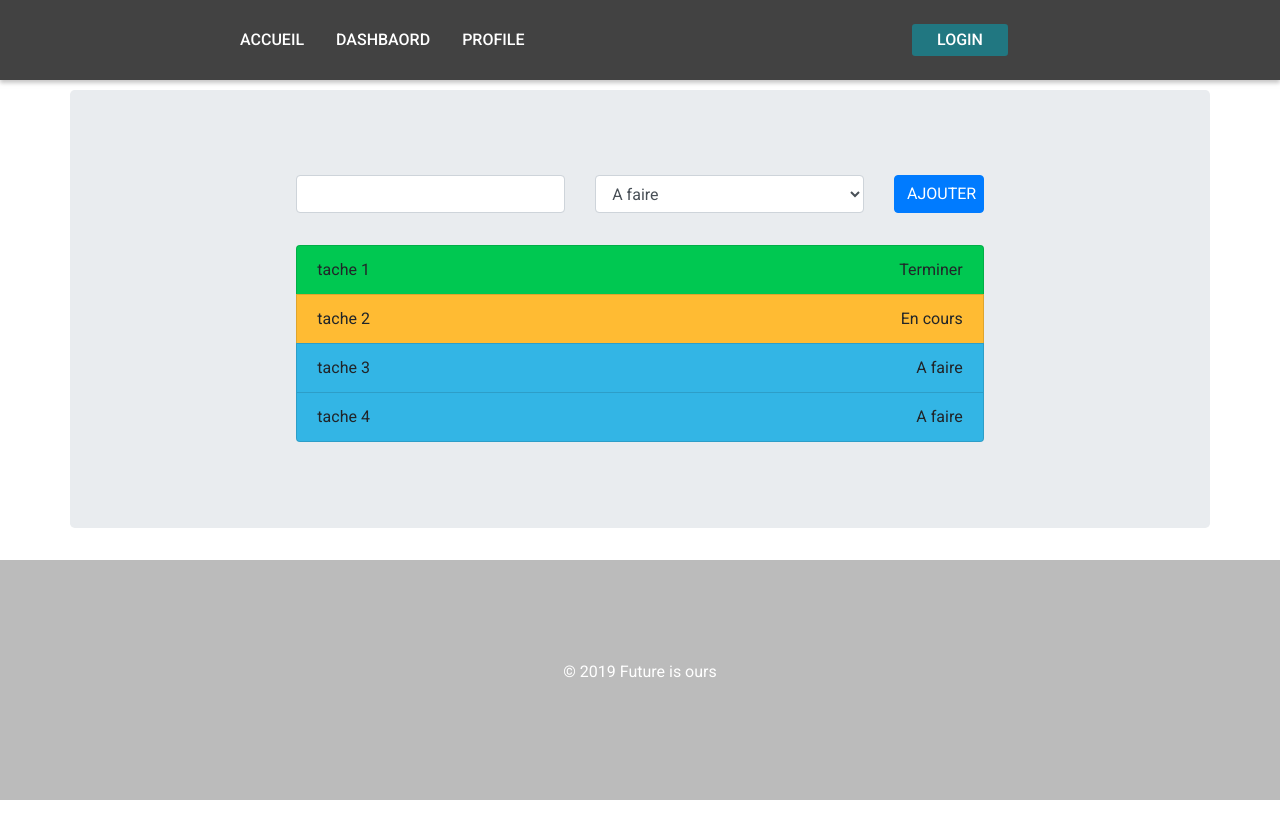
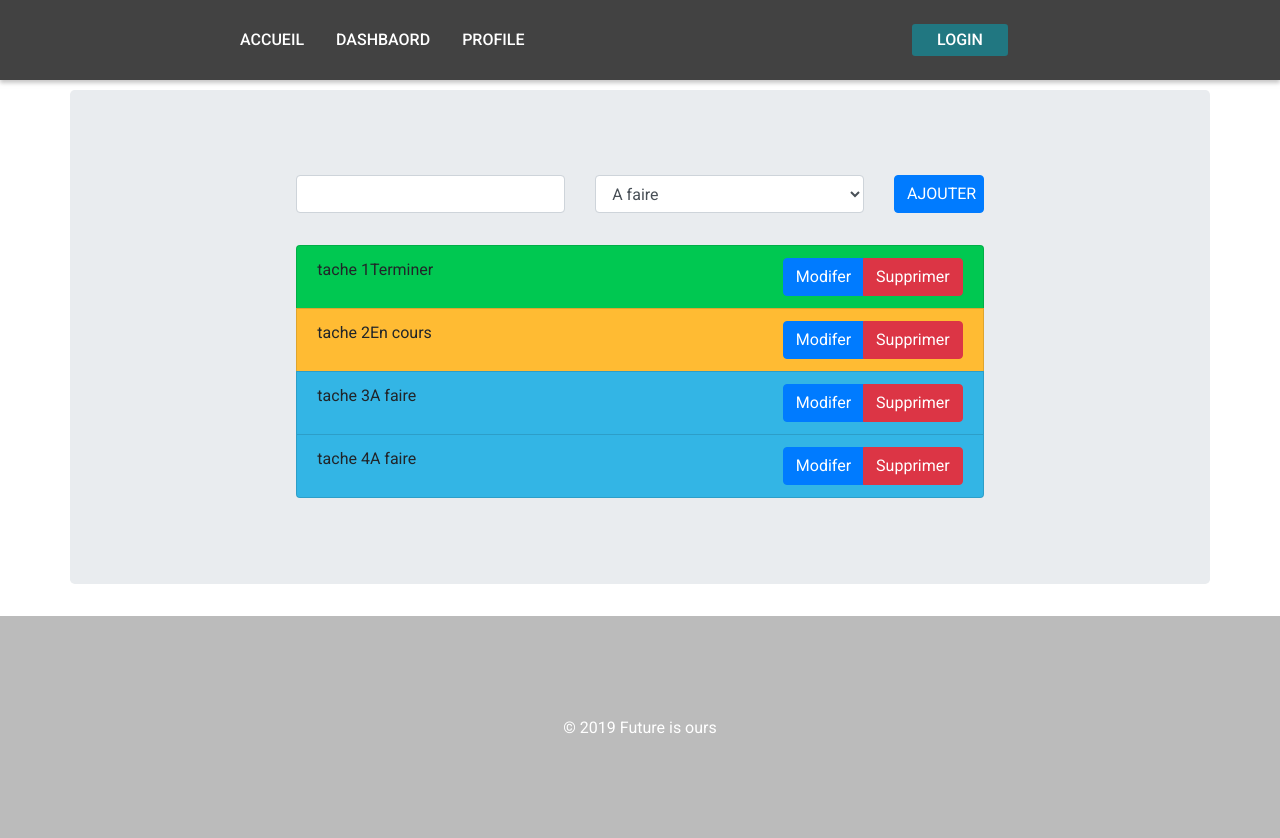
Before and after one commit to genieouz/edacy_c8_frontend, an Angular app: page /tache in a window 1280 px wide. Shown: the top 838 px of the page. Before the commit the page ends 800 px from the top, so only its background shows below. Built offline with nearby package versions, Linux system fonts and the light colour scheme.

Commit message:
edit-tache component

```diff
--- /dev/null
+++ b/src/app/componenent/tache/component/edit-tache/edit-tache.component.html
@@ -0,0 +1,3 @@
+<div class="col-sm-8 offset-sm-2 jumbotron">
+  <app-form-tache [tache]="tache"></app-form-tache>
+</div>
--- a/src/app/componenent/tache/component/form-tache/form-tache.component.html
+++ b/src/app/componenent/tache/component/form-tache/form-tache.component.html
@@ -11,7 +11,9 @@
       </select>
     </div>
     <div class="col-sm-2">
-      <button class="btn btn-primary btn-block">AJOUTER</button>
+      <button class="btn btn-primary btn-block">
+        {{ tache ? "MODIFIER" : "AJOUTER" }}
+      </button>
     </div>
   </div>
 </form>
--- a/src/app/componenent/tache/component/form-tache/form-tache.component.ts
+++ b/src/app/componenent/tache/component/form-tache/form-tache.component.ts
@@ -1,5 +1,5 @@
 import { TacheService } from "./../../service/tache.service";
-import { Component, OnInit } from "@angular/core";
+import { Component, OnInit, Input } from "@angular/core";
 import { FormGroup, FormControl, Validators } from "@angular/forms";
 
 @Component({
@@ -8,6 +8,7 @@ import { FormGroup, FormControl, Validators } from "@angular/forms";
   styleUrls: ["./form-tache.component.css"]
 })
 export class FormTacheComponent implements OnInit {
+  @Input() tache;
   form: FormGroup;
   constructor(private tacheService: TacheService) {}
 
@@ -16,10 +17,20 @@ export class FormTacheComponent implements OnInit {
   }
 
   initForm() {
+    let titre = "",
+      etat = "A faire";
+    if (this.tache) {
+      titre = this.tache.titre;
+      etat = this.tache.etat;
+    }
     this.form = new FormGroup({
-      titre: new FormControl("", Validators.required),
-      etat: new FormControl("A faire", Validators.required)
+      titre: new FormControl(titre, Validators.required),
+      etat: new FormControl(etat, Validators.required)
     });
+  }
+
+  ngOnChange() {
+    console.log("change ", this.tache);
   }
 
   addTache() {
--- a/src/app/componenent/tache/component/list-tache/list-tache.component.html
+++ b/src/app/componenent/tache/component/list-tache/list-tache.component.html
@@ -1,11 +1,17 @@
 <ul class="list-group">
   <li
     class="list-group-item"
-    *ngFor="let tache of taches"
+    *ngFor="let tache of taches; let i = index"
     appEtatTache
     [etat]="tache.etat"
   >
     <span class="float-left">{{ tache.titre }}</span>
-    <span class="float-right">{{ tache.etat }}</span>
+    <span class="text-center">{{ tache.etat }}</span>
+    <div class="float-right btn-group">
+      <button routerLink="/tache/edit/{{ i }}" class="btn btn-primary">
+        Modifer
+      </button>
+      <button class="btn btn-danger" (click)="removeTache(i)">Supprimer</button>
+    </div>
   </li>
 </ul>
--- a/src/app/componenent/tache/component/list-tache/list-tache.component.ts
+++ b/src/app/componenent/tache/component/list-tache/list-tache.component.ts
@@ -13,4 +13,8 @@ export class ListTacheComponent implements OnInit {
   ngOnInit() {
     this.taches = this.tacheService.getTaches();
   }
+
+  removeTache(id) {
+    this.tacheService.removeTache(id);
+  }
 }
```
Also changed, not shown: src/app/componenent/tache/component/edit-tache/edit-tache.component.ts (added, +23 -0 lines), src/app/componenent/tache/component/edit-tache/edit-tache.component.css (added), 1 other file (tests, documents, lock files or other folders).
